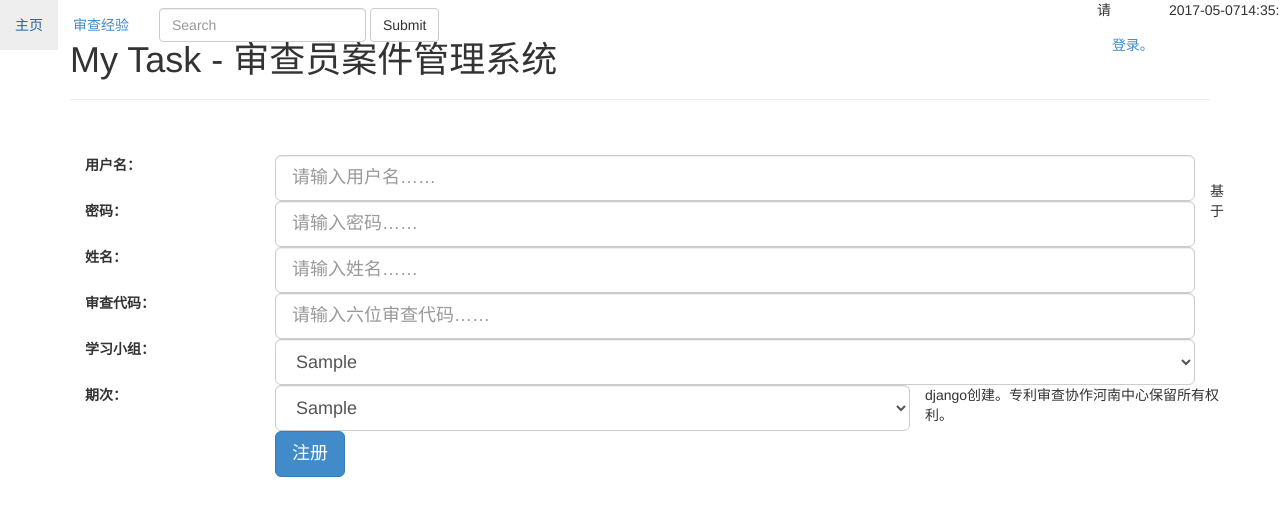
After one commit to albert2lyu/mytask, a Django app: template examiner_auth/templates/register.html in a window 1280 px wide. The commit adds this page. Shown: the top 516 px of the page. Run offline with Django 3.2, Linux system fonts and the light colour scheme; the template is opened without the code that fills it: values that come from a table or form of the project are taken from there, others are empty; tables that the repository leaves empty hold one stand-in row (values such as "Sample post"); parts of the project's set-up code (start-up, migrations or seed data) failed here and were passed over; some libraries are stand-ins or nearby versions.

Commit message:
添加注册功能
用户可以注册。存在问题：注册后数据未保存，存在非法用户造成同样的注册失效。

```diff
--- a/examinatetips/templates/base.html
+++ b/examinatetips/templates/base.html
@@ -59,19 +59,9 @@
 
 <p><hr></p>
     <footer class="row">
-
         <div class="span6">
-
-            <p>本网站基于django创建。</p>
-
+            <p>基于django创建。专利审查协作河南中心保留所有权利。</p>
         </div>
-
-        <div class="span6" style="text-align:right">
-
-            <p>本网页由北方以北创建。</p>
-
-        </div>
-
     </footer>
 
     </div>
--- /dev/null
+++ b/examiner_auth/templates/register.html
@@ -0,0 +1,57 @@
+{% extends 'base.html' %}
+
+{% block content %}
+    <form class = "from-horizontal" method="POST" action="/accounts/login/">
+    <div class = "form-group">
+        <label for="username" class="col-sm-2 control-label">用户名：</label>
+        <div class="col-sm-10">
+            <input class="form-control input-lg" id="username" name="username" placeholder="请输入用户名……">
+        </div>
+    </div>
+    <div class = "form-group">
+        <label for="password" class="col-sm-2 control-label">密码：</label>
+        <div class="col-sm-10">
+            <input class="form-control input-lg" id="password" name="password" placeholder="请输入密码……">
+        </div>
+    </div>
+    <div class = "form-group">
+        <label for="nameZh" class="col-sm-2 control-label">姓名：</label>
+        <div class="col-sm-10">
+            <input class="form-control input-lg" id="nameZh" name="nameZh" placeholder="请输入姓名……">
+        </div>
+    </div>
+    <div class = "form-group">
+        <label for="examinatiionCode" class="col-sm-2 control-label">审查代码：</label>
+        <div class="col-sm-10">
+            <input class="form-control input-lg" id="examinationCode" name="examinationCode" placeholder="请输入六位审查代码……">
+        </div>
+    </div>
+    <div class = "form-group">
+        <label for="studyTeam" class="col-sm-2 control-label">学习小组：</label>
+        <div class="col-sm-10">
+            <select class="form-control input-lg" id="studyTeam" name="studyTeam" placeholder="请选择学习小组……">
+                {% for team in studyteams %}
+                <option>{{team.studyTeam}}</option>
+                {% endfor %}
+            </select>
+        </div>
+    </div>
+    <div class = "form-group">
+        <label for="grade" class="col-sm-2 control-label">期次：</label>
+        <div class="col-sm-7">
+            <select class="form-control input-lg" id="grade" name="grade" placeholder="请选择期次……">
+                {% for grade in grades %}
+                <option>{{grade.grade}}</option>
+                {% endfor %}
+            </select>
+        </div>
+    </div>
+    {% csrf_token %}
+    <div class="form-group">
+    <div class="col-sm-offset-2 col-sm-10">
+            <button class="btn btn-lg btn-primary">注册</button>
+    </div>
+</div>
+    </form>
+
+{% endblock %}
```
Also changed, not shown: examiner_auth/views.py (+24 -2 lines).
